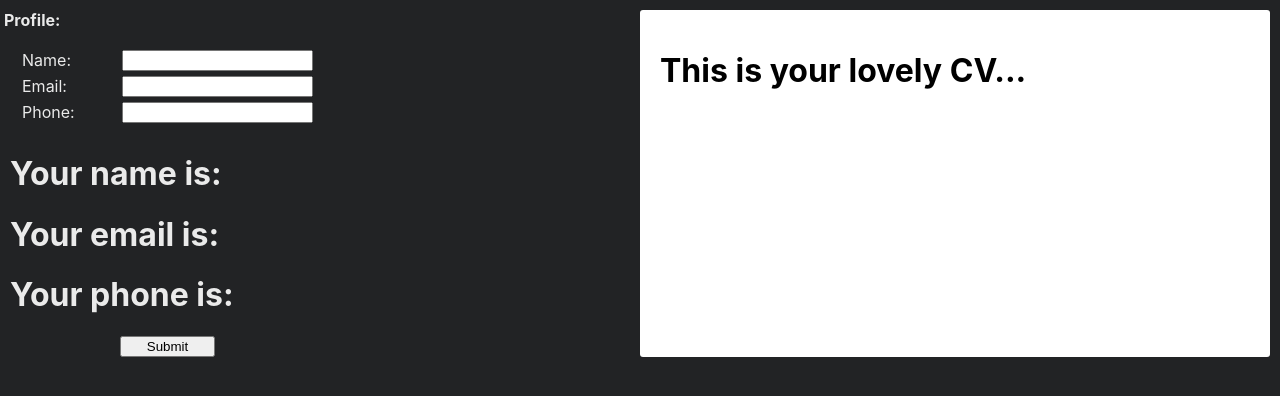
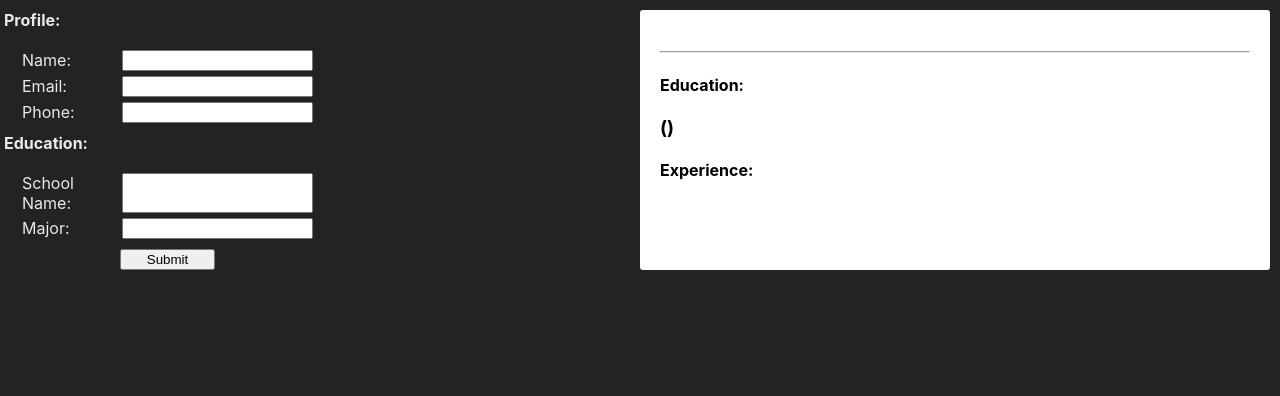
Before and after one commit to masonmike2001/cv-app, a React (Create React App) app: page / in a window 1280 px wide. Shown: the top 396 px of the page. Built offline with nearby package versions, Linux system fonts and the light colour scheme.

Commit message:
added education section to CV, and integrated with input fields

```diff
--- a/src/App.js
+++ b/src/App.js
@@ -7,6 +7,7 @@ import CV from "./components/CV";
 class App extends Component {
   constructor() {
     super();
+    this.handleChanges = this.handleChanges.bind(this);
     this.state = {
       name: "",
       email: "",
@@ -14,21 +15,52 @@ class App extends Component {
       schoolName: "",
       schoolField: "",
       studyRange: { schoolStart: "", schoolEnd: "", isAttending: "" },
-      workName: "",
-      workTitle: "",
-      workTask: { text: "", id: uniqid() },
-      workTasks: [],
+      // workName: "",
+      // workTitle: "",
+      // workTask: { text: "", id: uniqid() },
+      // workTasks: [],
     };
   }
 
+  handleChanges = (e) => {
+    console.log(e);
+    console.log(e.target.id);
+    this.setState({ [e.target.id]: e.target.value });
+  };
+
   render() {
+    const name = this.state.name;
+    const email = this.state.email;
+    const phone = this.state.phone;
+    const schoolName = this.state.schoolName;
+    const schoolField = this.state.schoolField;
+    // const studyRange = this.props.studyRange;
     return (
       <div id="holder">
         <div id="left">
-          <Form />
+          <Form
+            name={name}
+            email={email}
+            phone={phone}
+            schoolName={schoolName}
+            schoolField={schoolField}
+            // studyRange={studyRange}
+            handleChanges={this.handleChanges}
+          />
+          <button type="submit">Submit</button>
+          {/* <h1>Your name is: {this.state.name}</h1>
+          <h1>Your email is: {this.state.email}</h1>
+          <h1>Your phone is: {this.state.phone}</h1> */}
         </div>
         <div id="right">
-          <CV />
+          <CV
+            name={name}
+            email={email}
+            phone={phone}
+            schoolName={schoolName}
+            schoolField={schoolField}
+            // studyRange={studyRange}
+          />
         </div>
       </div>
     );
--- a/src/components/CV.js
+++ b/src/components/CV.js
@@ -1,12 +1,36 @@
 import React, { Component } from "react";
 
 class CV extends Component {
-  constructor() {
-    super();
-    this.state = {};
+  constructor(props) {
+    super(props);
   }
   render() {
-    return <h1> This is your lovely CV...</h1>;
+    const name = this.props.name;
+    const email = this.props.email;
+    const phone = this.props.phone;
+    const schoolName = this.props.schoolName;
+    const schoolField = this.props.schoolField;
+    // const studyRange = this.props.studyRange;
+
+    return (
+      <div>
+        <div>
+          <h1>{name}</h1>
+          <h2>{email}</h2>
+          <h3>{phone}</h3>
+        </div>
+        <hr />
+        <div>
+          <h4>Education:</h4>
+          <h3>
+            {schoolName} ({schoolField})
+          </h3>
+        </div>
+        <div>
+          <h4>Experience:</h4>
+        </div>
+      </div>
+    );
   }
 }
 
--- a/src/components/Education.js
+++ b/src/components/Education.js
@@ -1,8 +1,19 @@
 import React, { Component } from "react";
 
 class Education extends Component {
+  constructor(props) {
+    super(props);
+    this.handleChange = this.handleChange.bind(this);
+  }
+
+  handleChange(e) {
+    this.props.onChange(e);
+  }
+
   render() {
-    const { schoolName, schoolField, studyRange } = this.state;
+    const schoolName = this.props.schoolName;
+    const schoolField = this.props.schoolField;
+    // const studyRange = this.props.studyRange;
     return (
       <fieldset>
         <legend>Education:</legend>
@@ -18,10 +29,10 @@ class Education extends Component {
         <input
           type="schoolField"
           value={schoolField}
-          id="text"
+          id="schoolField"
           onChange={this.handleChange}
         />
-
+        {/*
         <label htmlFor="schoolStart">Start Date: </label>
         <input
           type="date"
@@ -42,7 +53,7 @@ class Education extends Component {
           value={studyRange.isAttending}
           id="isAttending"
           onChange={this.handleChange}
-        />
+        /> */}
       </fieldset>
     );
   }
--- a/src/components/Form.js
+++ b/src/components/Form.js
@@ -7,25 +7,19 @@ class Form extends Component {
   constructor(props) {
     super(props);
     this.onChange = this.onChange.bind(this);
-    // this.onEmailChange = this.onEmailChange.bind(this);
-    // this.onPhoneChange = this.onPhoneChange.bind(this);
-    this.state = {
-      name: "",
-      email: "",
-      phone: "",
-    };
   }
 
   onChange = (e) => {
-    console.log(e);
-    console.log(e.target.id);
-    this.setState({ [e.target.id]: e.target.value });
+    this.props.handleChanges(e);
   };
 
   render() {
-    const name = this.state.name;
-    const email = this.state.email;
-    const phone = this.state.phone;
+    const name = this.props.name;
+    const email = this.props.email;
+    const phone = this.props.phone;
+    const schoolName = this.props.schoolName;
+    const schoolField = this.props.schoolField;
+    // const studyRange = this.props.studyRange;
     return (
       <div>
         <form>
@@ -35,13 +29,14 @@ class Form extends Component {
             phone={phone}
             onChange={this.onChange}
           />
-          {/* <Education />
-          <Work /> */}
+          <Education
+            schoolName={schoolName}
+            schoolField={schoolField}
+            // studyRange={studyRange}
+            onChange={this.onChange}
+          />
+          {/* <Work /> */}
         </form>
-        <h1>Your name is: {this.state.name}</h1>
-        <h1>Your email is: {this.state.email}</h1>
-        <h1>Your phone is: {this.state.phone}</h1>
-        <button type="submit">Submit</button>
       </div>
     );
   }
--- a/src/components/Profile.js
+++ b/src/components/Profile.js
@@ -3,11 +3,6 @@ import React, { Component } from "react";
 class Profile extends Component {
   constructor(props) {
     super(props);
-    this.state = {
-      name: this.props.name,
-      email: this.props.email,
-      phone: this.props.phone,
-    };
     this.handleChange = this.handleChange.bind(this);
   }
 
@@ -16,7 +11,6 @@ class Profile extends Component {
   }
 
   render() {
-    console.log(this.props.email);
     const name = this.props.name;
     const email = this.props.email;
     const phone = this.props.phone;
```
